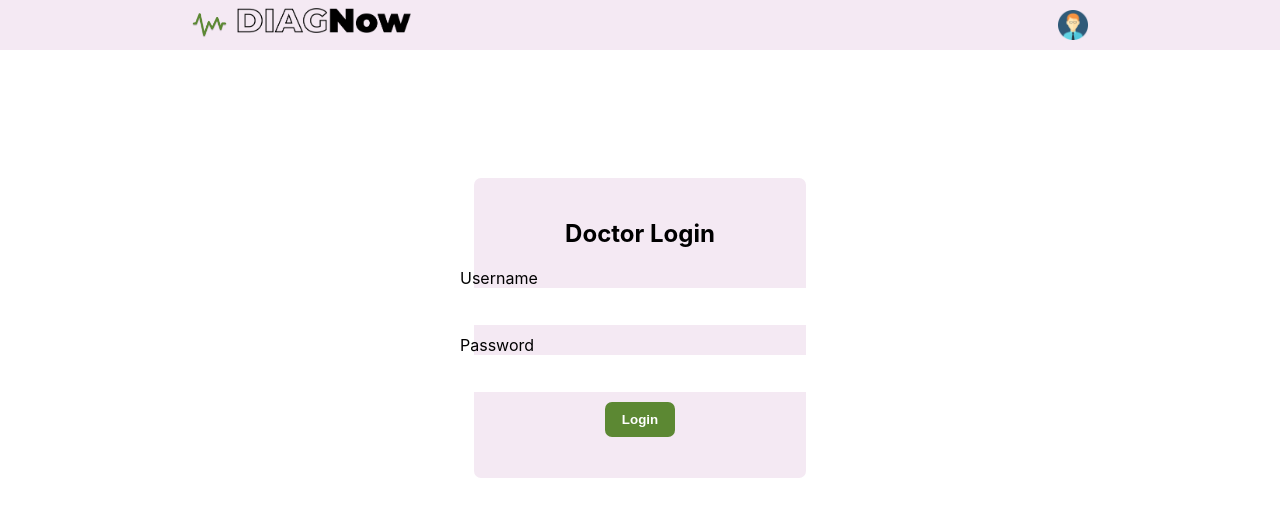
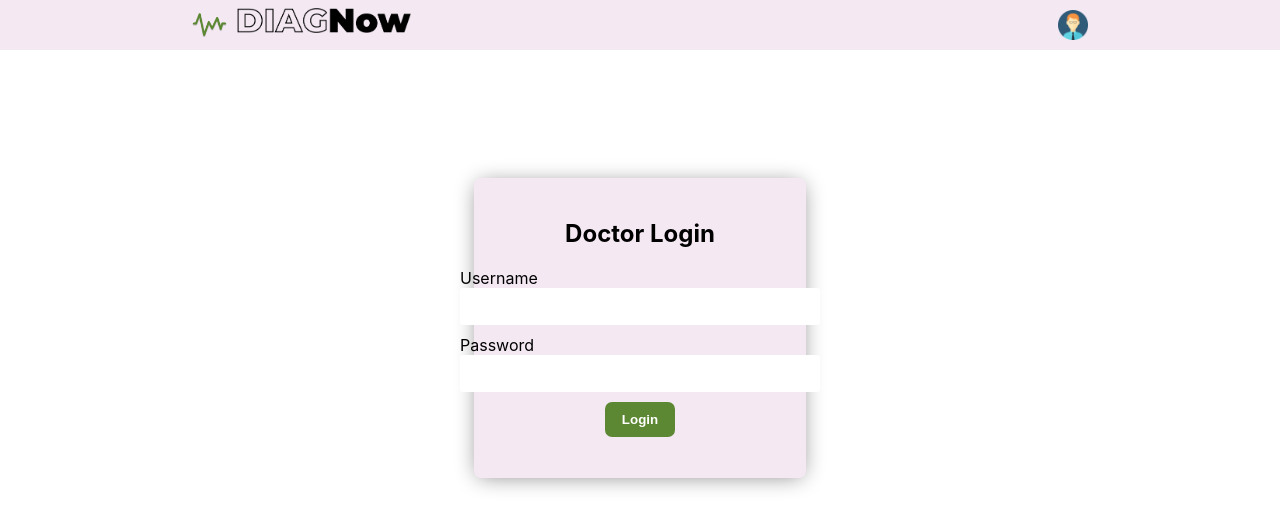
Before and after one commit to Rohan-Darji/DIAGNow, a React (Create React App) app in the folder doctors-web-app/: page / in a window 1280 px wide. Shown: the top 528 px of the page. Built offline with nearby package versions, Linux system fonts and the light colour scheme; no server answers.

Commit message:
add form shadow

```diff
--- a/doctors-web-app/src/components/login/Login.css
+++ b/doctors-web-app/src/components/login/Login.css
@@ -7,4 +7,8 @@
   align-items: center;
   justify-content: center;
   border-radius: 7px;
+
+  -webkit-box-shadow: 0px 2px 22px -4px rgba(0,0,0,0.49);
+  -moz-box-shadow: 0px 2px 22px -4px rgba(0,0,0,0.49);
+  box-shadow: 0px 2px 22px -4px rgba(0,0,0,0.49);
 }
```
